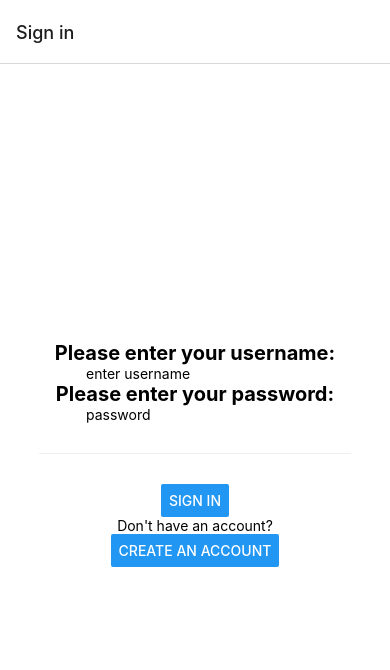
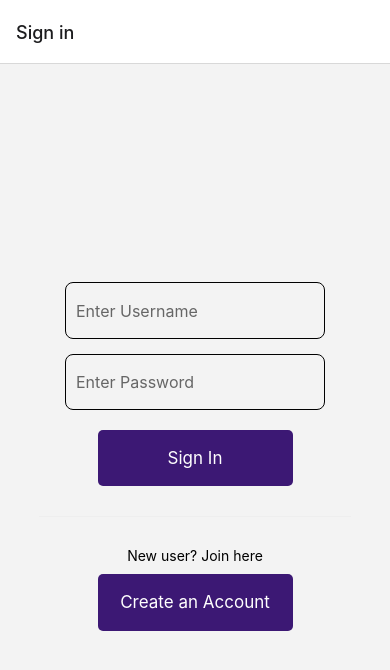
Before and after one commit to Binder-team/Binder, a React Native app: screen /MyPageScreen in a window 390 px wide. Shown: the top 670 px of the page. Built offline with nearby package versions, Linux system fonts and the light colour scheme.

Commit message:
style: create login form and buttons

```diff
--- /dev/null
+++ b/components/ButtonForm.tsx
@@ -0,0 +1,44 @@
+import React from 'react';
+import { StyleSheet, TouchableOpacity, Text } from 'react-native';
+import { Dimensions } from 'react-native';
+import { BubblingEventHandler } from 'react-native/Libraries/Types/CodegenTypes';
+
+
+const windowWidth = Dimensions.get('window').width;
+const windowHeight = Dimensions.get('window').height;
+
+export type ButtonProps ={
+    title: String;
+    onPress: () => void,
+
+
+}
+
+export default function ButtonForm({ title, onPress, ...rest }: ButtonProps) {
+  return (
+    <TouchableOpacity
+        style={styles.buttonContainer}
+        onPress={onPress}
+        {...rest}>
+      <Text style={styles.buttonText}>{title}</Text>
+    </TouchableOpacity>
+  );
+}
+
+const styles = StyleSheet.create({
+  buttonContainer: {
+    marginTop: 10,
+    width: windowWidth / 2,
+    height: windowHeight / 15,
+    backgroundColor:'#3C1874',
+    alignItems: 'center',
+    justifyContent: 'center',
+    borderRadius: 5,
+    padding: 5,
+  },
+  buttonText: {
+    fontSize: 17,
+    color: '#ffffff',
+    lineHeight: 26
+  }
+});
--- /dev/null
+++ b/components/FormInput.tsx
@@ -0,0 +1,36 @@
+import React from 'react';
+import { StyleSheet, TextInput } from 'react-native';
+import { Dimensions } from 'react-native';
+
+const windowWidth = Dimensions.get('window').width;
+const windowHeight = Dimensions.get('window').height;
+
+export type Props = {
+    labelValue: string;
+    placeholderText: string;
+}
+
+export default function FormInput ({ labelValue, placeholderText, ...rest }: Props) {
+  return (
+    <TextInput
+      value={labelValue}
+      style={styles.input}
+      numberOfLines={1}
+      placeholder={placeholderText}
+      placeholderTextColor='#666'
+      {...rest}
+    />
+  );
+}
+const styles = StyleSheet.create({
+  input: {
+    padding: 10,
+    marginTop: 5,
+    marginBottom: 10,
+    width: windowWidth / 1.5,
+    height: windowHeight / 15,
+    fontSize: 16,
+    borderRadius: 8,
+    borderWidth: 1
+  }
+});
--- a/screens/LoginScreen.tsx
+++ b/screens/LoginScreen.tsx
@@ -3,13 +3,13 @@ import { StyleSheet, TextInput, TouchableOpacity, Button } from 'react-native';
 import EditScreenInfo from '../components/EditScreenInfo';
 import { Text, View } from '../components/Themed';
 import { RootTabScreenProps } from '../types';
-import { setToken, getToken, getUsername, setUsername, setPassword, getPassword } from '../components/userTokenManager';
+import { setToken, getToken, getUsername, setUsername, setPassword, getPassword, username } from '../components/userTokenManager';
 import axios from 'axios';
 import Navigation from '../navigation';
 import useAuth from '../hooks/useAuth';
 import { RootStackScreenProps } from '../types';
-
-
+import ButtonForm from '../components/ButtonForm';
+import FormInput from '../components/FormInput';
 
 
 export default function LoginScreen({ navigation }: RootStackScreenProps<'CreateAccount'>) {
@@ -17,46 +17,43 @@ export default function LoginScreen({ navigation }: RootStackScreenProps<'Create
 
   return (
     <View style={styles.container}>
-      <Text style={styles.title}>Please enter your username:</Text>
-      <TextInput
-        placeholder='enter username'
-        onChange={(e)=>{
+      <FormInput
+        //value={username}
+        placeholderText="Enter Username"
+        onChange={(e) => {
           setUsername(e.nativeEvent.text)
-        }}
-      >
-      </TextInput>
-      <Text style={styles.title}>Please enter your password:</Text>
-      <TextInput
-        placeholder='password'
-        secureTextEntry={true}
-        onChange={(e)=>setPassword(e.nativeEvent.text)
-       }
-      >
-      </TextInput>
-      <View style={styles.separator} lightColor="#eee" darkColor="rgba(255,255,255,0.1)" />
-
-
-
+         }}
+        autoCapitalize='none'
+        autoCorrect={false}
+       />
+         <FormInput
+           // value={password}
+            placeholderText="Enter Password"
+             secureTextEntry={true}
+             onChange={(e)=> {
+              console.log(e)
+;              setPassword(e.nativeEvent.text)
+            }}
+            />
+             <TouchableOpacity>
+        <ButtonForm title='Sign In' onPress={signIn}/>
+    </TouchableOpacity>
+    <View style={styles.separator} lightColor="#eee" darkColor="rgba(255,255,255,0.1)" />
+    <Text>New user? Join here</Text>
     <TouchableOpacity>
-        <Button title='SIGN IN' onPress={signIn}/>
+        <ButtonForm title='Create an Account' onPress={()=>{
+          navigation.navigate('CreateAccount')
+        }}/>
     </TouchableOpacity>
-    <Text>Don't have an account?</Text>
-    <TouchableOpacity>
-        <Button title='create an account' onPress={()=>{
-          navigation.navigate('CreateAccount')
-        }
-
-        }/>
-    </TouchableOpacity>
-</View>
-  );
-}
+    </View>
+)};
 
 const styles = StyleSheet.create({
   container: {
     flex: 1,
     alignItems: 'center',
     justifyContent: 'center',
+    backgroundColor:'#F3F3F3',
   },
   title: {
     fontSize: 20,
```
